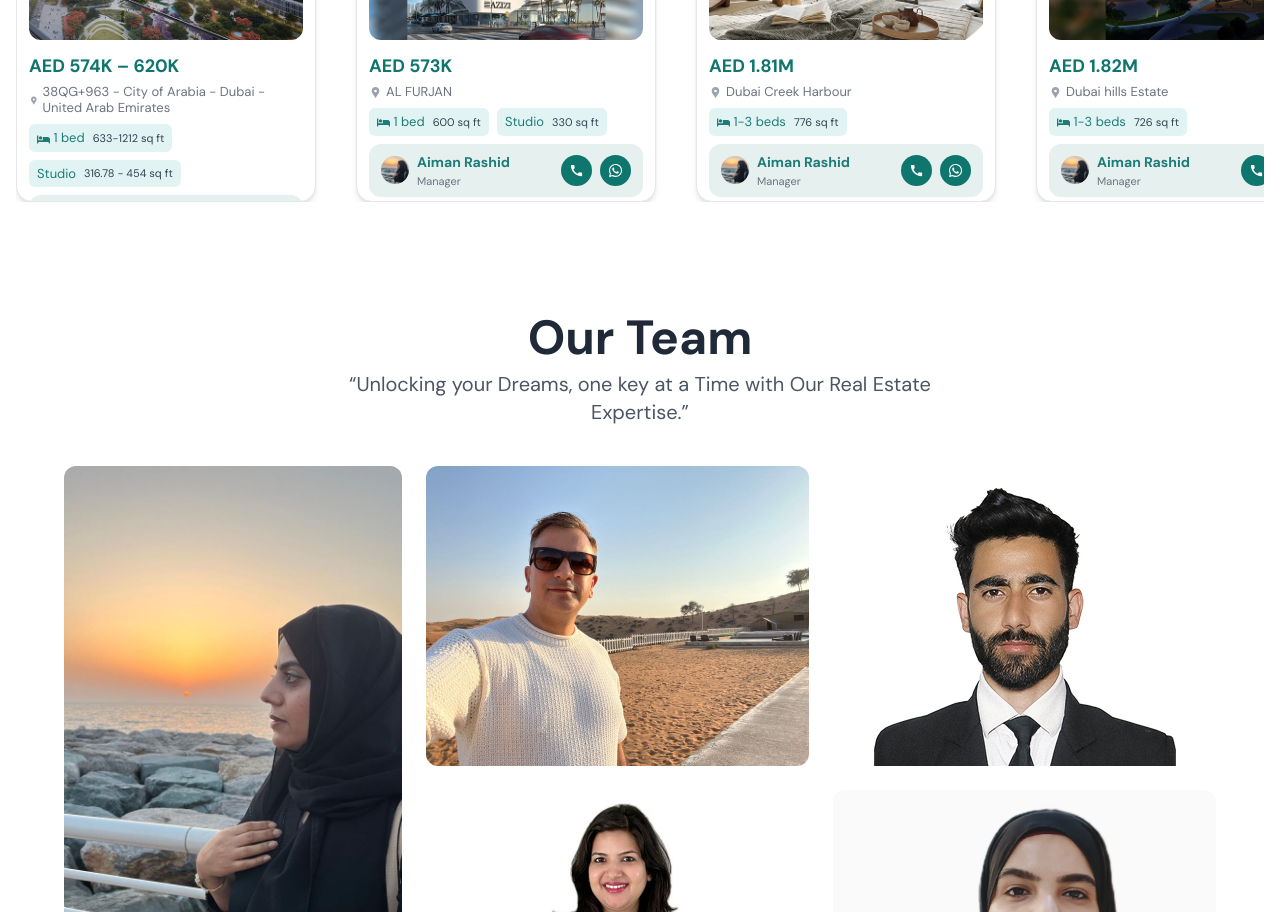
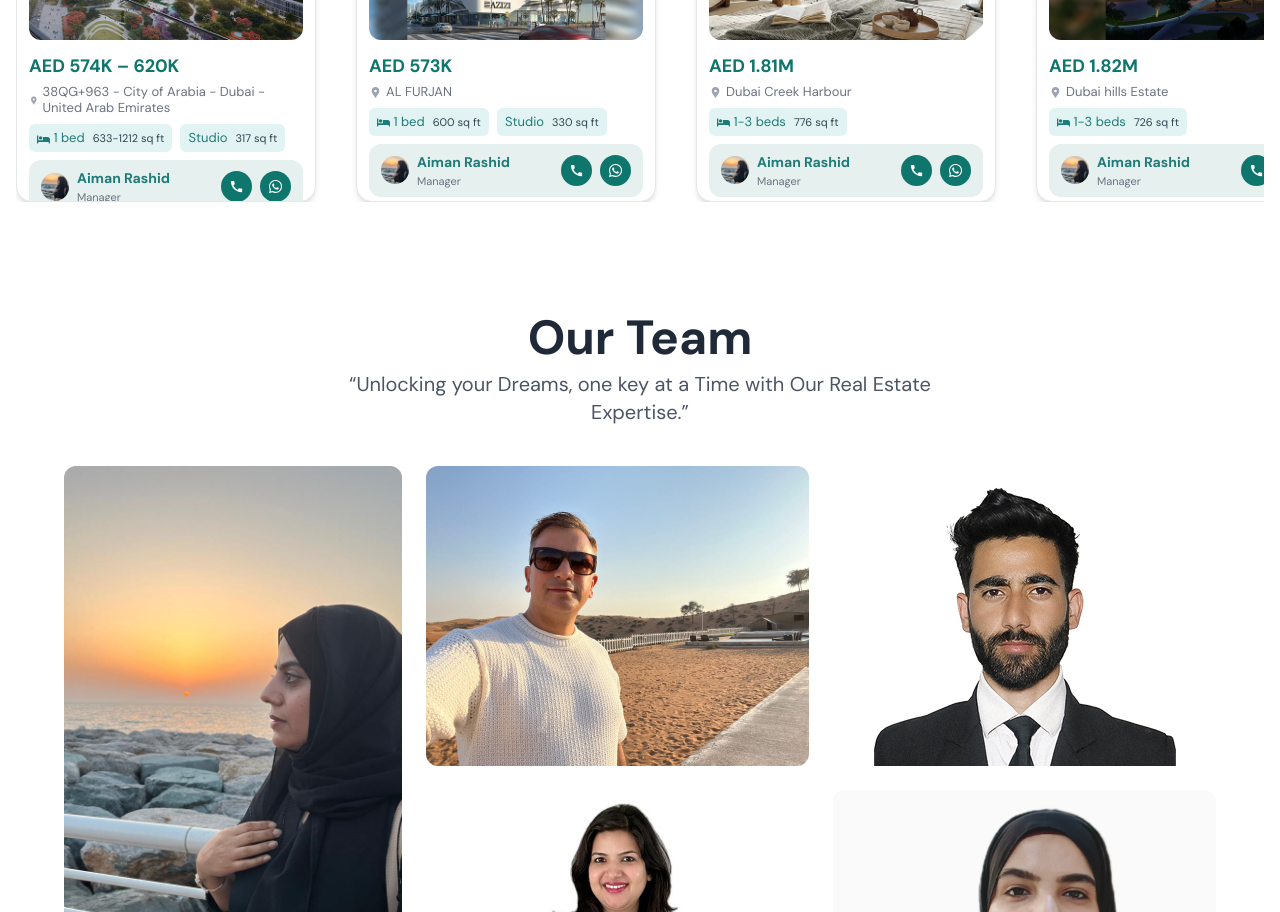
Before and after one commit to usmanashrafsiddiqi/BBP-MERN-WEBSITE, a React (Vite) app in the folder frontend/: page / in a window 1280 px wide. Shown: the part 1020-1932 px from the top of the page. Built offline with nearby package versions, Linux system fonts and the light colour scheme.

Commit message:
newadeed

```diff
--- a/frontend/src/components/Properties.jsx
+++ b/frontend/src/components/Properties.jsx
@@ -12,7 +12,7 @@ const properties = [
     beds: "1 bed",
     bedroomSize: "633-1212 sq ft",
     studio: "Studio",
-    studioSize: "316.78 - 454 sq ft",
+    studioSize: "317 sq ft",
     type: "AZIZI MILAN",
   },
   {
@@ -64,7 +64,7 @@ const properties = [
     title: "AED 850K",
     image: "/spirz.jpg",
     location: "Sports City",
-    beds: "1 bed, office",
+    beds: "1 br,office",
     bedroomSize: "1350 sq ft",
     studio: "Studio",
     studioSize: "380 sq ft",
```
